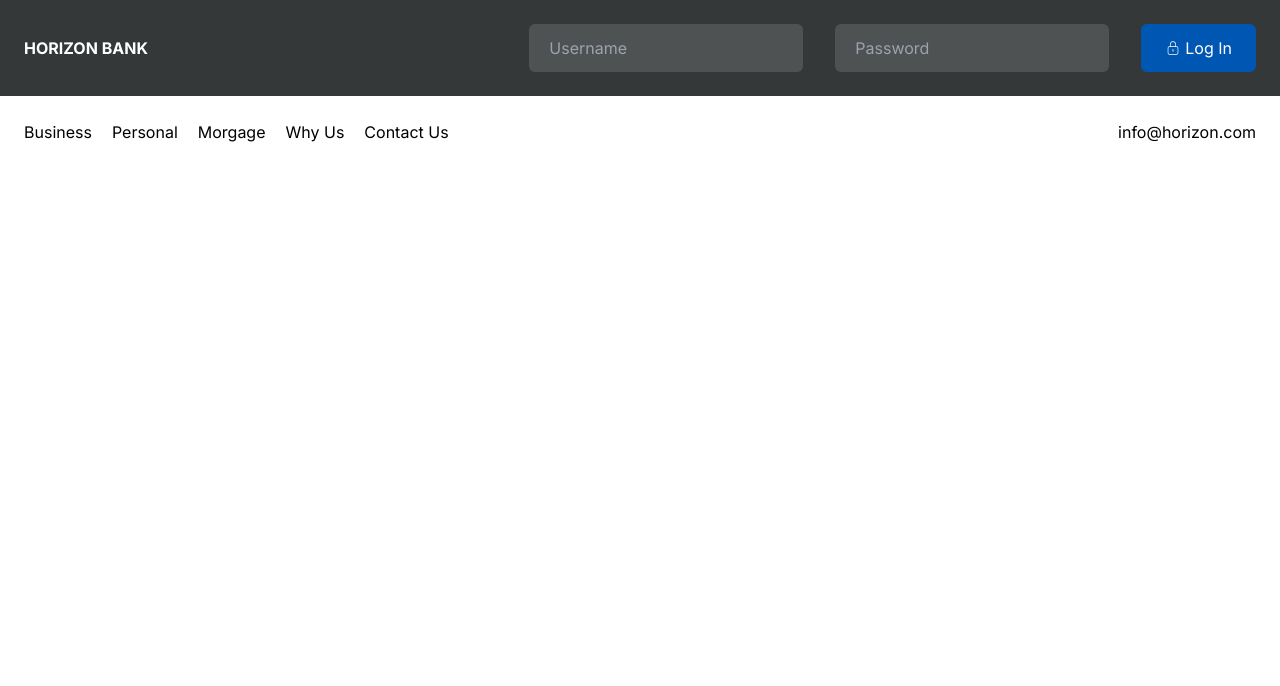
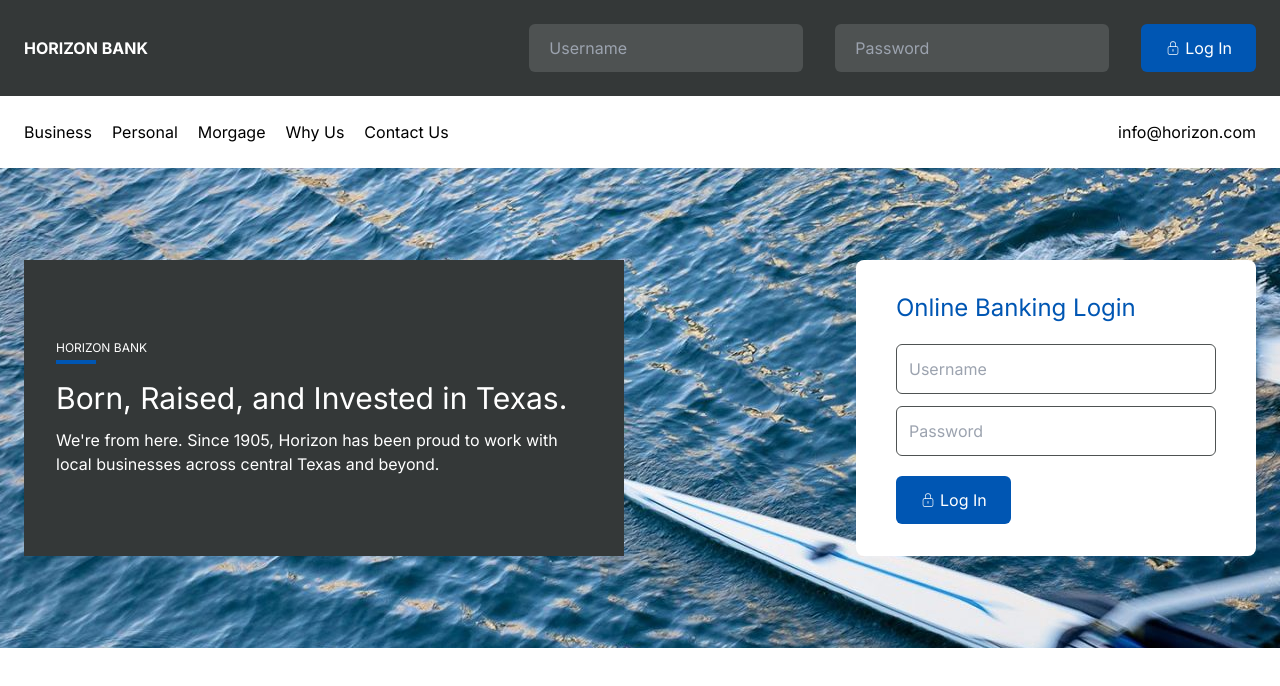
Before and after one commit to ericlauren62/online-banking, a Next.js app: page / in a window 1280 px wide. Shown: the top 686 px of the page. Built offline with nearby package versions, Linux system fonts and the light colour scheme.

Commit message:
finished hero for desktop

```diff
--- a/src/app/page.tsx
+++ b/src/app/page.tsx
@@ -1,6 +1,10 @@
-import Image from "next/image";
+import Hero from "@/components/Homepage/Hero";
 import { Fragment } from "react";
 
 export default function Home() {
-  return <Fragment></Fragment>;
+  return (
+    <Fragment>
+      <Hero />
+    </Fragment>
+  );
 }
--- /dev/null
+++ b/src/components/Homepage/Hero.tsx
@@ -0,0 +1,33 @@
+import React from "react";
+import { CiLock } from "react-icons/ci";
+
+export default function Hero() {
+  return (
+    <section className="bg-heroBg min-h-[30rem] bg-center grid place-content-center">
+      <div className="container  text-white grid grid-cols-2 gap-x-32">
+        <div className="bg-black px-8 min-w-[600px] flex flex-col justify-center">
+          <h2 className="text-xs mb-1 rounded-xl">HORIZON BANK</h2>
+          <span className="h-1 w-10 bg-primary block mb-4"></span>
+          <h1 className="mb-3 text-3xl">Born, Raised, and Invested in Texas.</h1>
+          <p>
+            {`We're`} from here. Since 1905, Horizon has been proud to work with local businesses across central Texas
+            and beyond.
+          </p>
+        </div>
+        <div className=" bg-white py-8 px-10 text-black max-w-[400px] rounded-lg ml-auto">
+          <h2 className="text-primary text-2xl mb-5">Online Banking Login</h2>
+          <div>
+            <input type="text" className="border border-black2 w-full p-3 mb-3 rounded-md" placeholder="Username" />
+            <input type="text" className="border border-black2 w-full p-3 mb-5 rounded-md" placeholder="Password" />
+            <button className="text-white flex items-center bg-primary px-6 py-3 rounded-md">
+              <span className="mr-1">
+                <CiLock />
+              </span>
+              Log In
+            </button>
+          </div>
+        </div>
+      </div>
+    </section>
+  );
+}
--- a/src/components/Navbar/DesktopNav.tsx
+++ b/src/components/Navbar/DesktopNav.tsx
@@ -13,7 +13,7 @@ export default function DesktopNav() {
           <div className="flex items-center gap-x-8">
             <input type="text" className="bg-black2 px-5 py-3 rounded-md" placeholder="Username" required />
             <input type="text" className="bg-black2 px-5 py-3 rounded-md" placeholder="Password" required />
-            <button className="flex items-center bg-blue px-6 py-3 rounded-md">
+            <button className="flex items-center bg-primary px-6 py-3 rounded-md">
               <span className="mr-1">
                 <CiLock />
               </span>
--- a/tailwind.config.ts
+++ b/tailwind.config.ts
@@ -11,7 +11,10 @@ const config: Config = {
       colors: {
         black: "#343838",
         black2: "#4e5252",
-        blue: "#0056b3",
+        primary: "#0056b3",
+      },
+      backgroundImage: {
+        heroBg: "url('/home-bg.jpeg')",
       },
     },
   },
```
